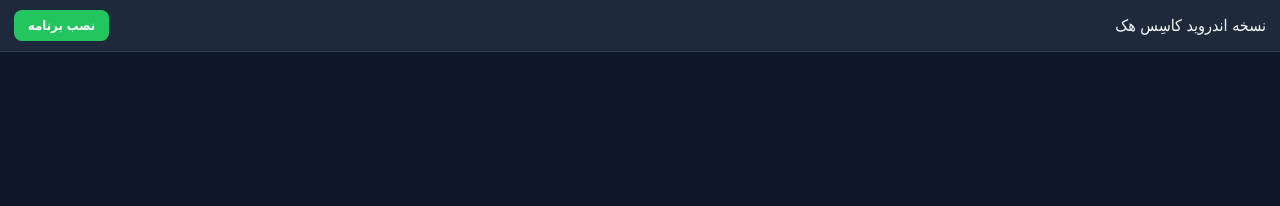
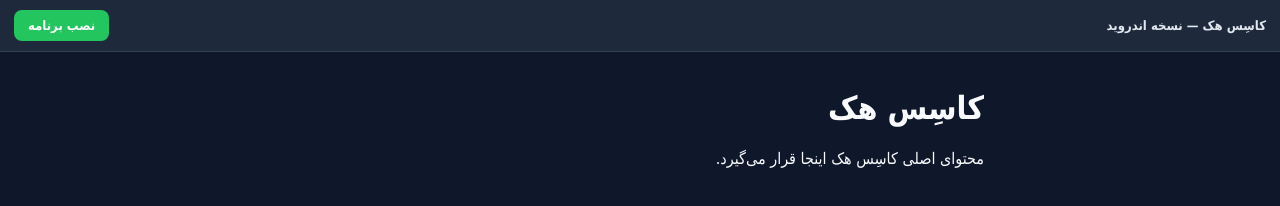
Before and after one commit to azhwan323-dotcom/Cases_Hak, a plain HTML site: page index.html in a window 1280 px wide. Drawn offline with Linux system fonts and the light colour scheme.

Commit message:
Update index.html

```diff
--- a/index.html
+++ b/index.html
@@ -9,13 +9,15 @@
       box-sizing: border-box;
       font-family: Tahoma, sans-serif;
     }
+
     body {
       margin: 0;
       padding: 0;
       background: #0f172a;
       color: #f8fafc;
     }
-    /* فقط زمانی که با جاوااسکریپت کلاس show-on-web اضافه شود نمایش داده می‌شود */
+
+    /* فقط زمانی که در سایت (مرورگر) باز شود نمایش داده می‌شود */
     .web-install-bar {
       display: none;
       position: sticky;
@@ -23,13 +25,22 @@
       z-index: 999;
       align-items: center;
       justify-content: space-between;
+      gap: 10px;
       padding: 10px 14px;
       background: #1e293b;
       border-bottom: 1px solid #334155;
     }
+
     .web-install-bar.show-on-web {
       display: flex;
     }
+
+    .install-text {
+      font-size: 13px;
+      font-weight: bold;
+      color: #e2e8f0;
+    }
+
     .install-btn {
       display: inline-block;
       padding: 8px 14px;
@@ -39,9 +50,11 @@
       text-decoration: none;
       font-size: 13px;
       font-weight: bold;
+      white-space: nowrap;
     }
+
     .container {
-      max-width: 680px;
+      max-width: 720px;
       margin: 0 auto;
       padding: 16px;
     }
@@ -49,16 +62,23 @@
 </head>
 <body>
 
-  <!-- این نوار به‌طور پیش‌فرض مخفی است و فقط در سایت ظاهر می‌شود -->
+  <!-- نوار نصب برنامه (فقط در سایت ظاهر می‌شود) -->
   <div id="webInstallBar" class="web-install-bar">
-    <span>نسخه اندروید کاسِس هک</span>
-    <a id="installAppBtn" class="install-btn" href="https://github.com/azhwan323-dotcom/Cases_Hak/releases" target="_blank" rel="noopener noreferrer">
+    <span class="install-text">کاسِس هک — نسخه اندروید</span>
+    <a
+      id="installAppBtn"
+      class="install-btn"
+      href="https://github.com/azhwan323-dotcom/Cases_Hak/releases"
+      target="_blank"
+      rel="noopener noreferrer"
+    >
       نصب برنامه
     </a>
   </div>
 
   <div class="container" id="appContent">
-    <!-- محتوای اصلی کاسِس هک -->
+    <h1>کاسِس هک</h1>
+    <p>محتوای اصلی کاسِس هک اینجا قرار می‌گیرد.</p>
   </div>
 
   <script>
@@ -68,9 +88,11 @@
         typeof window.Capacitor.isNativePlatform === "function" &&
         window.Capacitor.isNativePlatform());
 
-    // فقط اگر در محیط وب/سایت باشد (داخل اپ نباشد) دکمه نصب برنامه را نشان بده
     if (!isCapacitorApp) {
-      document.getElementById("webInstallBar").classList.add("show-on-web");
+      const bar = document.getElementById("webInstallBar");
+      if (bar) {
+        bar.classList.add("show-on-web");
+      }
     }
   </script>
 </body>
```
